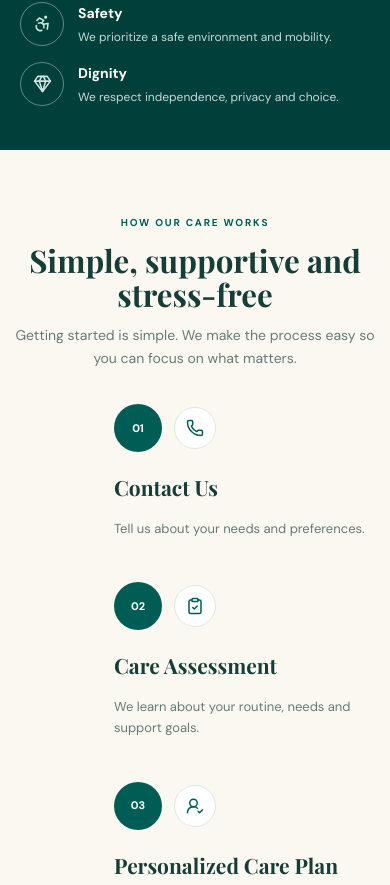
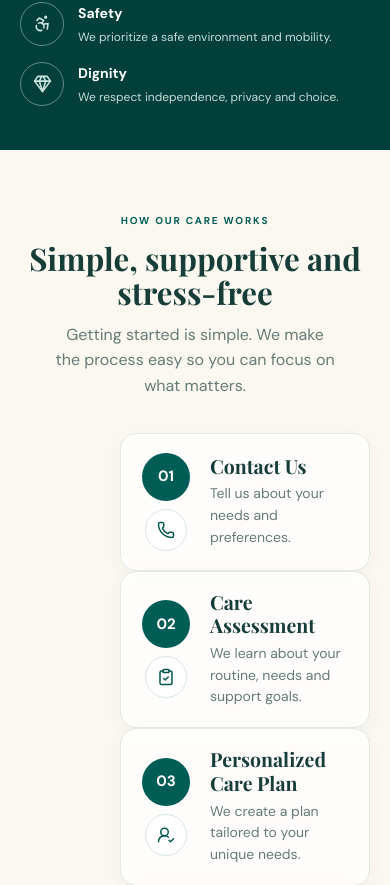
Before and after one commit to habimanasharif/creativa, a Next.js app: page / in a window 390 px wide. Shown: the part 3122-4007 px from the top of the page. Built offline with nearby package versions, Linux system fonts and the light colour scheme.

Commit message:
Improve How Our Care Works mobile cards

```diff
--- a/app/globals.css
+++ b/app/globals.css
@@ -3120,3 +3120,152 @@ a.contact-info-card:hover {
     font-size: 20px;
   }
 }
+
+
+/* Home page: make the How Our Care Works steps feel intentional on phones */
+@media (max-width: 760px) {
+  .process-section {
+    padding: 56px 0 54px;
+    overflow: hidden;
+  }
+
+  .process-section .container {
+    width: 100%;
+    max-width: 560px;
+    padding: 0 20px;
+    box-sizing: border-box;
+  }
+
+  .process-section .section-heading,
+  .process-section .section-heading p,
+  .process-section .section-heading h2 {
+    text-align: center;
+    margin-left: auto;
+    margin-right: auto;
+  }
+
+  .process-section .section-heading p {
+    max-width: 34ch;
+    font-size: 16px;
+    line-height: 1.6;
+    text-wrap: pretty;
+  }
+
+  .process-grid {
+    display: grid;
+    grid-template-columns: minmax(0, 1fr);
+    gap: 14px;
+    margin-top: 30px;
+  }
+
+  .process-card {
+    position: relative;
+    display: grid;
+    grid-template-columns: 54px minmax(0, 1fr);
+    grid-template-areas:
+      "top title"
+      "top description";
+    align-items: center;
+    column-gap: 17px;
+    row-gap: 5px;
+    min-width: 0;
+    padding: 19px 18px;
+    border: 1px solid #e0e9e3;
+    border-radius: 16px;
+    background: rgba(255, 255, 255, .78);
+    box-shadow: 0 5px 18px rgba(20, 64, 57, .045);
+    text-align: left;
+  }
+
+  .process-top {
+    grid-area: top;
+    display: flex;
+    flex-direction: column;
+    align-items: center;
+    justify-content: center;
+    gap: 8px;
+    min-width: 0;
+  }
+
+  .process-card .step {
+    width: 48px;
+    height: 48px;
+    display: inline-flex;
+    align-items: center;
+    justify-content: center;
+    border-radius: 50%;
+    font-size: 15px;
+    line-height: 1;
+  }
+
+  .process-icon {
+    width: 42px;
+    height: 42px;
+    display: inline-flex;
+    align-items: center;
+    justify-content: center;
+    border: 1px solid #d8e8e2;
+    border-radius: 50%;
+    background: #fff;
+    color: #07574f;
+  }
+
+  .process-card h3 {
+    grid-area: title;
+    align-self: end;
+    margin: 0;
+    font-size: clamp(18px, 5vw, 22px);
+    line-height: 1.22;
+    overflow-wrap: normal;
+    text-wrap: pretty;
+  }
+
+  .process-card p {
+    grid-area: description;
+    align-self: start;
+    max-width: 34ch;
+    margin: 0;
+    font-size: 14px;
+    line-height: 1.55;
+    overflow-wrap: break-word;
+  }
+
+  .process-line {
+    display: none;
+  }
+}
+
+@media (max-width: 380px) {
+  .process-section {
+    padding: 46px 0;
+  }
+
+  .process-section .container {
+    padding: 0 14px;
+  }
+
+  .process-card {
+    grid-template-columns: 46px minmax(0, 1fr);
+    column-gap: 13px;
+    padding: 16px 13px;
+  }
+
+  .process-card .step {
+    width: 42px;
+    height: 42px;
+    font-size: 14px;
+  }
+
+  .process-icon {
+    width: 36px;
+    height: 36px;
+  }
+
+  .process-card h3 {
+    font-size: 18px;
+  }
+
+  .process-card p {
+    font-size: 13px;
+  }
+}
```
